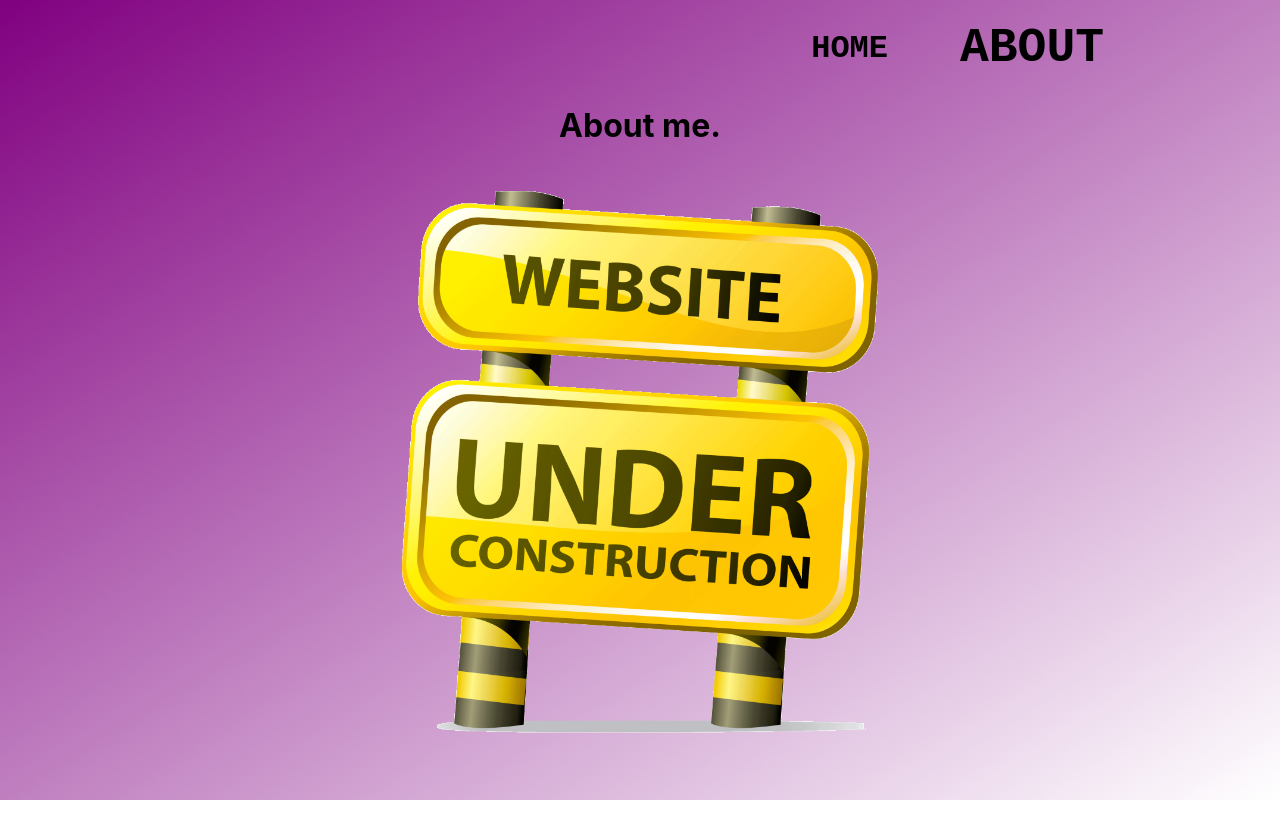
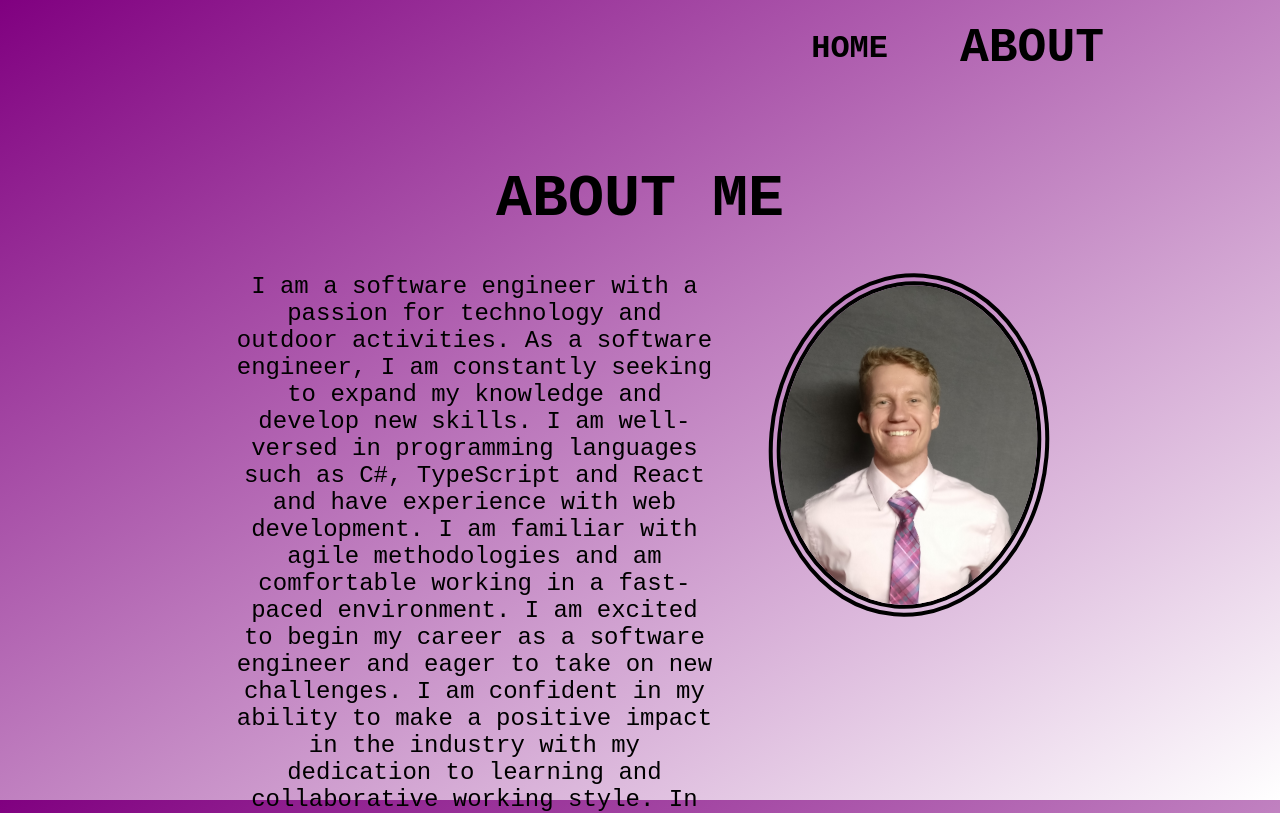
Before and after one commit to KRIS-RUSIN/KRIS-RUSIN.github.io, a React (Create React App) app: page /pages/about in a window 1280 px wide. Shown: the top 813 px of the page. Built offline with nearby package versions, Linux system fonts and the light colour scheme.

Commit message:
about me page

```diff
--- /dev/null
+++ b/src/components/AboutPic.js
@@ -0,0 +1,12 @@
+import React from 'react';
+import '../css/styles.css';
+
+function AboutPic(props) {
+    return(
+        <div>
+            <img alt={props.Alt} src={props.Source} className='aboutPicImg'></img>
+        </div>
+    );
+}
+
+export default AboutPic;
--- a/src/css/styles.css
+++ b/src/css/styles.css
@@ -69,12 +69,29 @@
   }
 }
 .About {
+  margin-top: 10vh;
+}
+.About h1 {
+  font-size: 60px;
+  font-family: 'Courier New', Courier, monospace;
+  text-align: center;
+}
+.About div {
+  justify-content: center;
   display: flex;
-  flex-direction: column;
-  align-items: center;
+  flex-direction: row;
+  align-items: flex-start;
 }
-.About img {
-  max-width: 40vw;
+.About div img {
+  margin-left: 2vw;
+  min-width: 20vw;
+}
+.About div div {
+  margin: 0;
+}
+.About div div label {
+  font-size: 3vh !important;
+  margin-right: 2vw;
 }
 .Home {
   width: 100%;
@@ -115,4 +132,13 @@
     -webkit-tap-highlight-color: transparent;
   }
 }
+.aboutPicImg {
+  width: 10vw;
+  height: auto;
+  overflow: hidden;
+  border-radius: 50%;
+  border: 0.75em double black;
+  display: inline-block;
+  transform: rotate(5deg);
+}
 /*# sourceMappingURL=styles.css.map */
--- a/src/less/styles.less
+++ b/src/less/styles.less
@@ -63,11 +63,29 @@
 }
 
 .About {
-    display: flex;
-    flex-direction: column;
-    align-items: center;
-    img {
-        max-width: 40vw;
+    margin-top: 10vh;
+    h1 {
+        font-size: 60px;
+        font-family: 'Courier New', Courier, monospace;
+        text-align: center;
+    }
+    div {
+        justify-content: center;
+        display: flex;
+        flex-direction: row;
+        align-items: flex-start;
+
+        img {
+            margin-left: 2vw;
+            min-width: 20vw;
+        }
+        div {
+            margin: 0;
+            label {
+                font-size: 3vh !important;
+                margin-right: 2vw;
+            }
+        }
     }
 }
 
@@ -108,3 +126,12 @@
         -webkit-tap-highlight-color: transparent;
     }
 }
+.aboutPicImg {
+    width: 10vw;
+    height: auto;
+    overflow: hidden;
+    border-radius: 50%;
+    border: 0.75em double black;
+    display: inline-block;
+    transform: rotate(5deg);
+}
--- a/src/pages/about.js
+++ b/src/pages/about.js
@@ -1,11 +1,17 @@
 import React from 'react';
 import '../css/styles.css';
+import AboutPic from '../components/AboutPic';
+import IntroBlock from '../components/IntroBlock'
+import { resources } from '../resources';
 
 function About() {
   return (
     <div className='About'>
-      <h1>About me.</h1>
-      <img alt='Site under construction' src='/construction.png'></img>
+      <h1>ABOUT ME</h1>
+      <div>
+        <IntroBlock Intro={resources.ABOUT_ME}></IntroBlock>
+        <AboutPic Alt="Image of me" Source='/kris.jpg' />
+      </div>
     </div>
   );
 };
--- a/src/resources.js
+++ b/src/resources.js
@@ -1,4 +1,10 @@
 export const resources = {
+    ABOUT_ME: "I am a software engineer with a passion for technology and outdoor activities. As a software engineer, "
+    + "I am constantly seeking to expand my knowledge and develop new skills. I am well-versed in programming languages such as C#, "
+    + "TypeScript and React and have experience with web development. I am familiar with agile methodologies and am comfortable working in "
+    + "a fast-paced environment. I am excited to begin my career as a software engineer and eager to take on new challenges. "
+    + "I am confident in my ability to make a positive impact in the industry with my dedication to learning and collaborative working style. "
+    + "In my free time, I enjoy snowboarding, biking, and swimming which have helped me develop discipline, determination, and teamwork skills. ",
     INTRO: "Hi, I'm Krzysztof, a Software Engineer in the Chicagoland Area",
     SOCIAL_MEDIA_NAMES : {
         LINKEDIN : "LinkedIn",
```
Also changed, not shown: public/kris.jpg (added), 1 other file (tests, documents, lock files or other folders).
